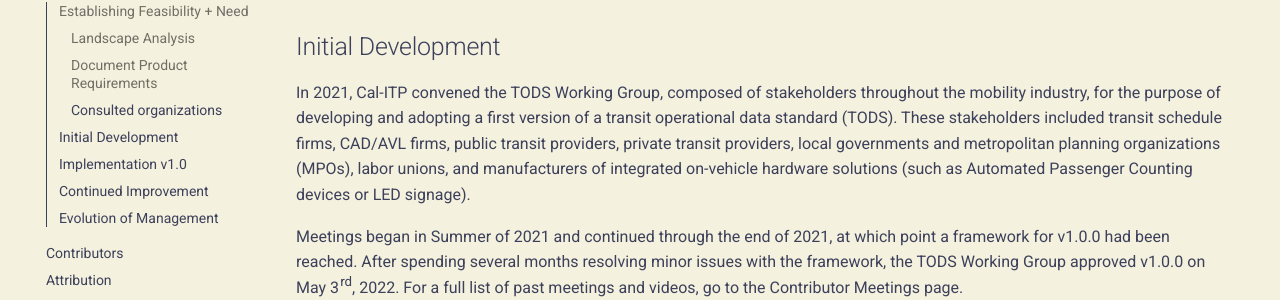
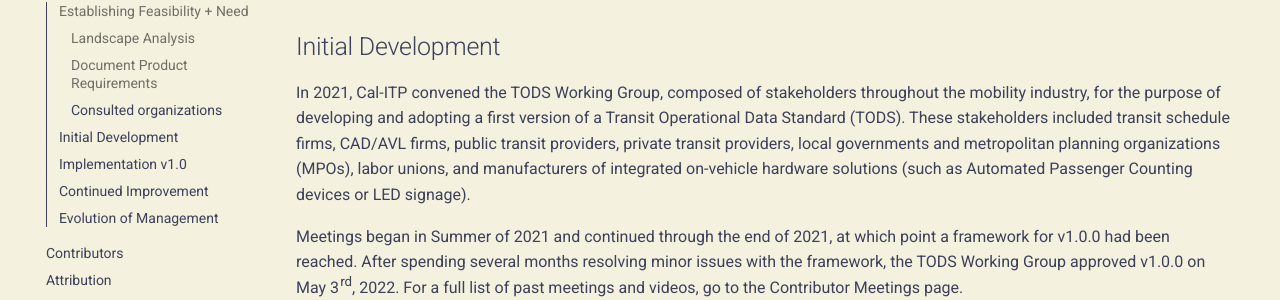
Before and after one commit to cal-itp/operational-data-standard, an MkDocs documentation site: the page built from docs/about/spec-development.md, in a window 1280 px wide and 900 px high, scrolled down 1460 px. Shown: the part 177-477 px from the top of the window. Built offline with MkDocs 1.6.1 and Material for MkDocs 9.7.7, drawn with Linux system fonts in a browser that asks for light colours; nearby versions of some CDN libraries; comment, search, counter and statistics services are not loaded.

Commit message:
minor fix

```diff
--- a/docs/about/spec-development.md
+++ b/docs/about/spec-development.md
@@ -41,7 +41,7 @@
 
 ## Initial Development
 
-In 2021, Cal-ITP convened the [TODS Working Group](./working-group.md), composed of stakeholders throughout the mobility industry, for the purpose of developing and adopting a first version of a transit operational data standard (TODS). These stakeholders included transit schedule firms, CAD/AVL firms, public transit providers, private transit providers, local governments and metropolitan planning organizations (MPOs), labor unions, and manufacturers of integrated on-vehicle hardware solutions (such as Automated Passenger Counting devices or LED signage).
+In 2021, Cal-ITP convened the [TODS Working Group](./working-group.md), composed of stakeholders throughout the mobility industry, for the purpose of developing and adopting a first version of a Transit Operational Data Standard (TODS). These stakeholders included transit schedule firms, CAD/AVL firms, public transit providers, private transit providers, local governments and metropolitan planning organizations (MPOs), labor unions, and manufacturers of integrated on-vehicle hardware solutions (such as Automated Passenger Counting devices or LED signage).
 
 Meetings began in Summer of 2021 and continued through the end of 2021, at which point a framework for v1.0.0 had been reached. After spending several months resolving minor issues with the framework, the TODS Working Group approved v1.0.0 on May 3rd, 2022.
 For a full list of past meetings and videos, go to the [Contributor Meetings page](../governance/contributor-meetings.md).
```
